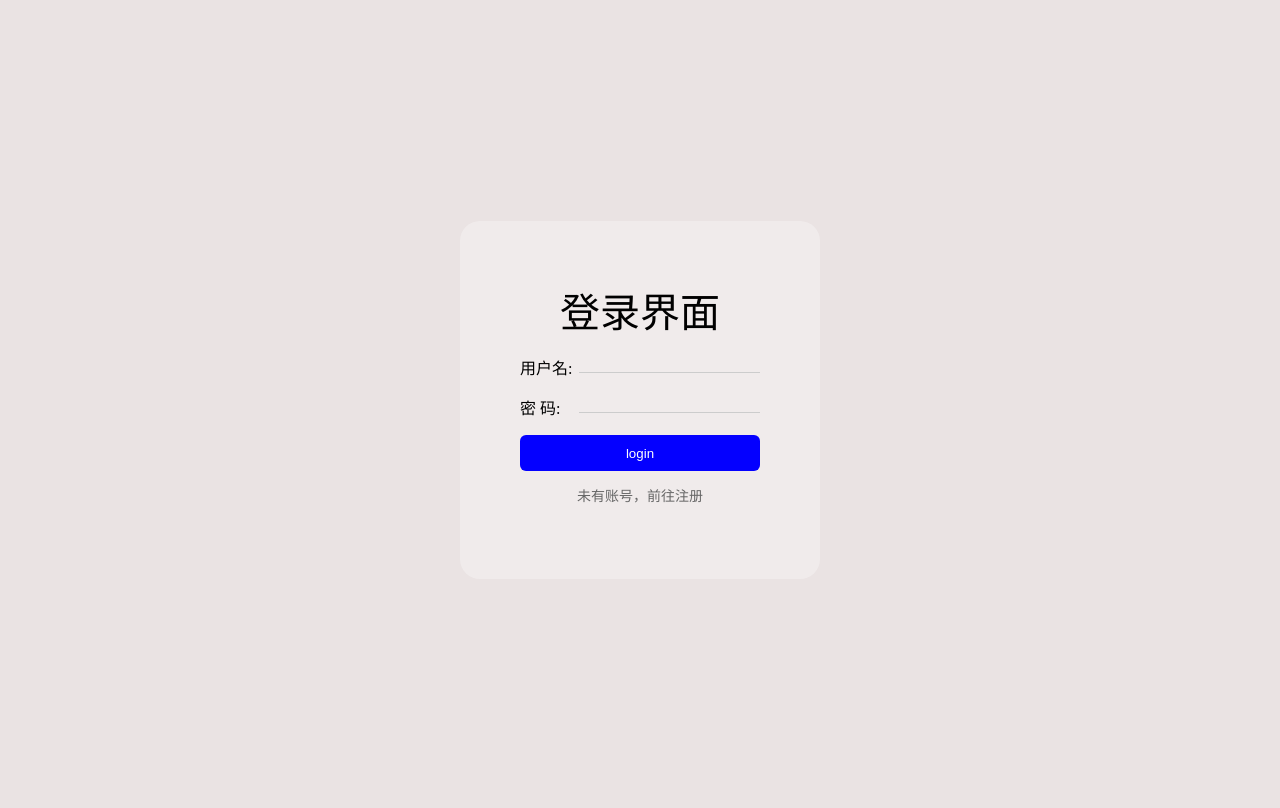
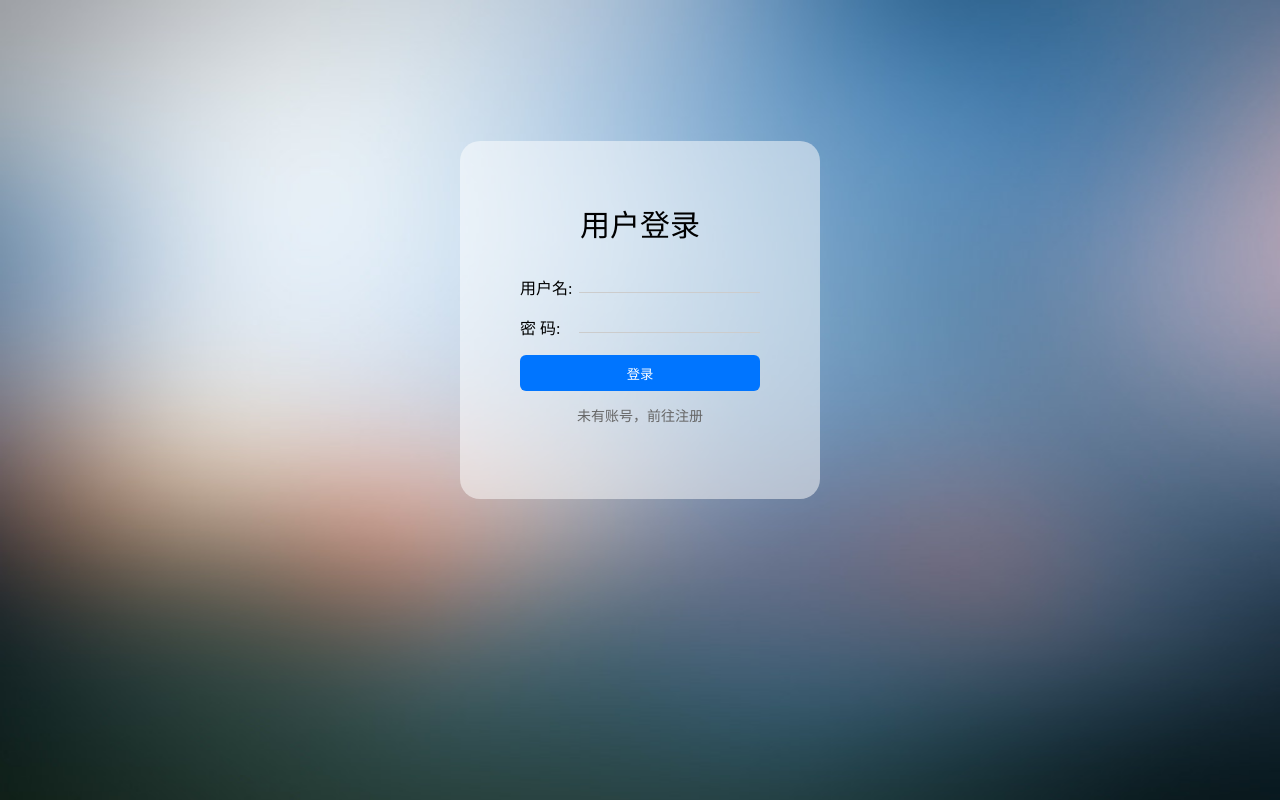
Before and after one commit to mofei952/chatroom, a Flask app: page /login in a window 1280 px wide. Before the commit the page ends 503 px from the top, so only its background shows below. Run offline with Flask 3, Linux system fonts and the light colour scheme.

Commit message:
feat: 登录注册页面样式优化

```diff
--- a/app/static/css/login.css
+++ b/app/static/css/login.css
@@ -1,5 +1,11 @@
+html,
 body {
-    background-color: #eae3e3;
+    height: 100%
+}
+
+body {
+    background: url('/static/image/bg.jpg') no-repeat;
+    background-size: 100% 100%;
 }
 
 input, select, textarea {
@@ -21,7 +27,7 @@ a, a:hover {
 
 .container {
     position: fixed;
-    top: 50%;
+    top: 40%;
     left: 50%;
     -webkit-transform: translateX(-50%) translateY(-50%);
     -moz-transform: translateX(-50%) translateY(-50%);
@@ -29,16 +35,17 @@ a, a:hover {
 }
 
 .login-box {
-    background: hsla(0, 0%, 100%, .3);
+    background: hsla(0, 0%, 100%, .5);
     padding: 60px;
     border-radius: 20px;
 }
 
 .login-title {
-    font-size: 40px;
+    font-size: 30px;
     text-align: center;
     margin-left: auto;
     margin-right: auto;
+    margin-bottom: 30px;
 }
 
 .login-input {
@@ -64,26 +71,27 @@ a, a:hover {
     width: 240px;
     height: 36px;
     border-radius: 6px;
-    background-color: #0400ff;
+    background-color: #0075ff;
     color: #fff;
 }
 
 .login-btn input:hover {
 
-    background-color: #0400cc;
+    background-color: #0063ff;
 }
 
 .register-box {
-    background: hsla(0, 0%, 100%, .3);
+    background: hsla(0, 0%, 100%, .5);
     padding: 60px;
     border-radius: 20px;
 }
 
 .register-title {
-    font-size: 40px;
+    font-size: 30px;
     text-align: center;
     margin-left: auto;
     margin-right: auto;
+    margin-bottom: 30px;
 }
 
 .register-input {
@@ -109,13 +117,13 @@ a, a:hover {
     width: 240px;
     height: 36px;
     border-radius: 6px;
-    background-color: #0400ff;
+    background-color: #0075ff;
     color: #fff;
 }
 
 .register-btn input:hover {
 
-    background-color: #0400cc;
+    background-color: #0063ff;
 }
 
 .remind {
@@ -125,5 +133,5 @@ a, a:hover {
 }
 
 .remind:hover {
-    color: #0400cc;
+    color: #0063ff;
 }
--- a/app/templates/login.html
+++ b/app/templates/login.html
@@ -12,7 +12,7 @@
     <div class="container">
         <div class="login-box">
             <div class="login-title">
-                <a>登录界面</a>
+                <a>用户登录</a>
             </div>
             <form method="post">
                 {# {{ form.csrf_token() }}#}
@@ -27,7 +27,7 @@
                     </p>
                 </div>
                 <div class="login-btn">
-                    <input type="submit" name="login" value="login" id="login">
+                    <input type="submit" name="login" value="登录" id="login">
                 </div>
             </form>
             <a class="remind" href="{{ url_for('web.register') }}">
--- a/app/templates/register.html
+++ b/app/templates/register.html
@@ -13,7 +13,7 @@
     <div class="container">
         <div class="register-box">
             <div class="register-title">
-                <a>注册界面</a>
+                <a>用户注册</a>
             </div>
             <form method="post">
                 {{ form.csrf_token() }}
@@ -33,7 +33,7 @@
 
                 </div>
                 <div class="register-btn">
-                    <input type="submit" name="register" value="sign up" id="register">
+                    <input type="submit" name="register" value="注册" id="register">
                 </div>
             </form>
             <a class="remind" href="{{ url_for('web.login') }}">
```
